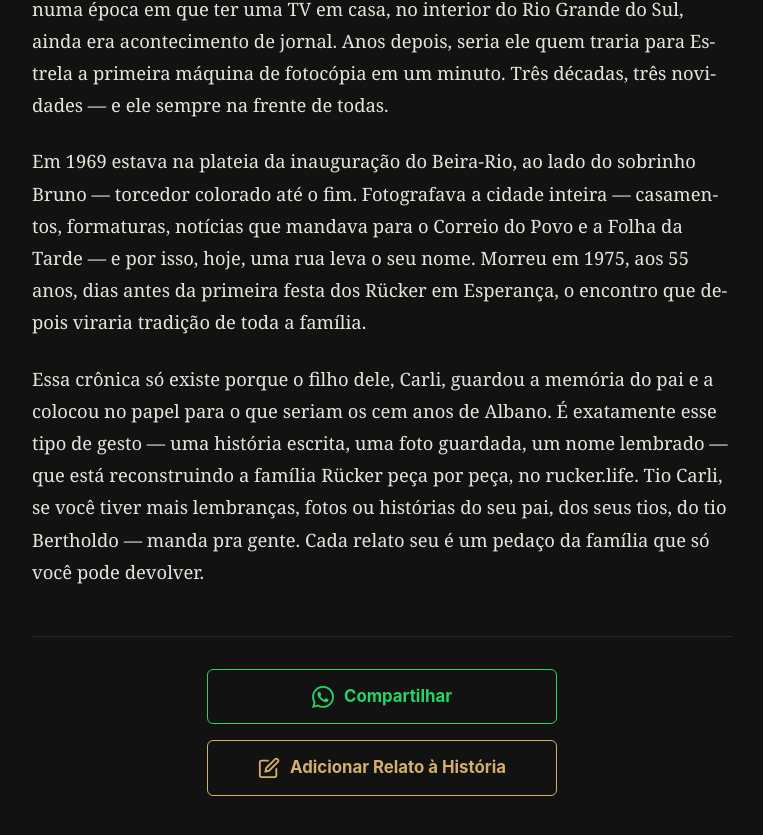
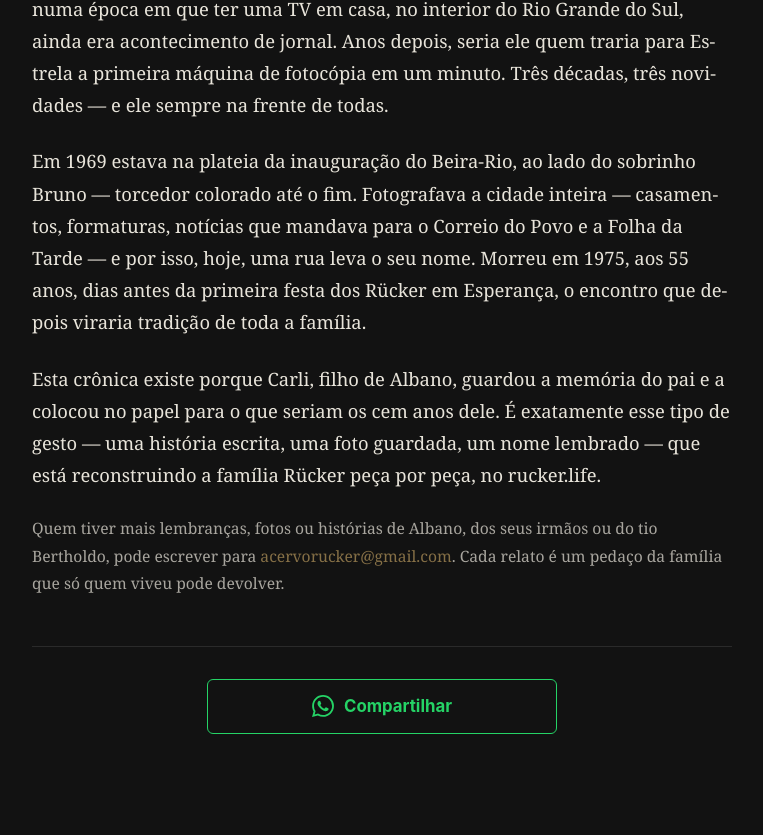
Before and after one commit to frucker-muss/frucker-muss.github.io, a Jekyll site: the page familia/previa-albano-rucker.html, which Jekyll copies as it is, in a window 1280 px wide and 900 px high, scrolled down 738 px. Shown: the top 835 px of the window, without its empty margins (258-1021 px from the left). Built offline with Jekyll 4.4.1, drawn with Linux system fonts in a browser that asks for light colours.

Commit message:
Revisar crônica de Albano Rücker: remover vocativo direto, trocar CTA do Forms por e-mail (#9)
Co-authored-by: Claude <noreply@anthropic.com>

```diff
--- a/familia/previa-albano-rucker.html
+++ b/familia/previa-albano-rucker.html
@@ -117,7 +117,9 @@
 
         <p>Em 1969 estava na plateia da inauguração do Beira-Rio, ao lado do sobrinho Bruno — torcedor colorado até o fim. Fotografava a cidade inteira — casamentos, formaturas, notícias que mandava para o Correio do Povo e a Folha da Tarde — e por isso, hoje, uma rua leva o seu nome. Morreu em 1975, aos 55 anos, dias antes da primeira festa dos Rücker em Esperança, o encontro que depois viraria tradição de toda a família.</p>
 
-        <p>Essa crônica só existe porque o filho dele, Carli, guardou a memória do pai e a colocou no papel para o que seriam os cem anos de Albano. É exatamente esse tipo de gesto — uma história escrita, uma foto guardada, um nome lembrado — que está reconstruindo a família Rücker peça por peça, no rucker.life. Tio Carli, se você tiver mais lembranças, fotos ou histórias do seu pai, dos seus tios, do tio Bertholdo — manda pra gente. Cada relato seu é um pedaço da família que só você pode devolver.</p>
+        <p>Esta crônica existe porque Carli, filho de Albano, guardou a memória do pai e a colocou no papel para o que seriam os cem anos dele. É exatamente esse tipo de gesto — uma história escrita, uma foto guardada, um nome lembrado — que está reconstruindo a família Rücker peça por peça, no rucker.life.</p>
+
+        <p style="font-size: 0.85em; opacity: 0.7;">Quem tiver mais lembranças, fotos ou histórias de Albano, dos seus irmãos ou do tio Bertholdo, pode escrever para <a href="mailto:acervorucker@gmail.com" style="opacity: 0.85;">acervorucker@gmail.com</a>. Cada relato é um pedaço da família que só quem viveu pode devolver.</p>
       </div>
 
       <!-- BOTÕES DE INTERAÇÃO -->
@@ -134,18 +136,6 @@
           Compartilhar
         </a>
 
-        <!-- Botão Google Forms -->
-        <a href="https://forms.gle/zbPuMirz1jVDKdae7"
-           target="_blank"
-           rel="noopener noreferrer"
-           style="display: inline-flex; align-items: center; justify-content: center; gap: 10px; padding: 12px 24px; background-color: transparent; border: 1px solid #d4af6a; color: #d4af6a; border-radius: 6px; text-decoration: none; font-family: -apple-system, sans-serif; font-size: 1.05rem; font-weight: bold; width: 100%; max-width: 350px;">
-          <svg width="22" height="22" viewBox="0 0 24 24" fill="none" stroke="currentColor" stroke-width="2" stroke-linecap="round" stroke-linejoin="round">
-            <path d="M11 4H4a2 2 0 0 0-2 2v14a2 2 0 0 0 2 2h14a2 2 0 0 0 2-2v-7"></path>
-            <path d="M18.5 2.5a2.121 2.121 0 0 1 3 3L12 15l-4 1 1-4 9.5-9.5z"></path>
-          </svg>
-          Adicionar Relato à História
-        </a>
-
       </div>
 
     </article>
```
